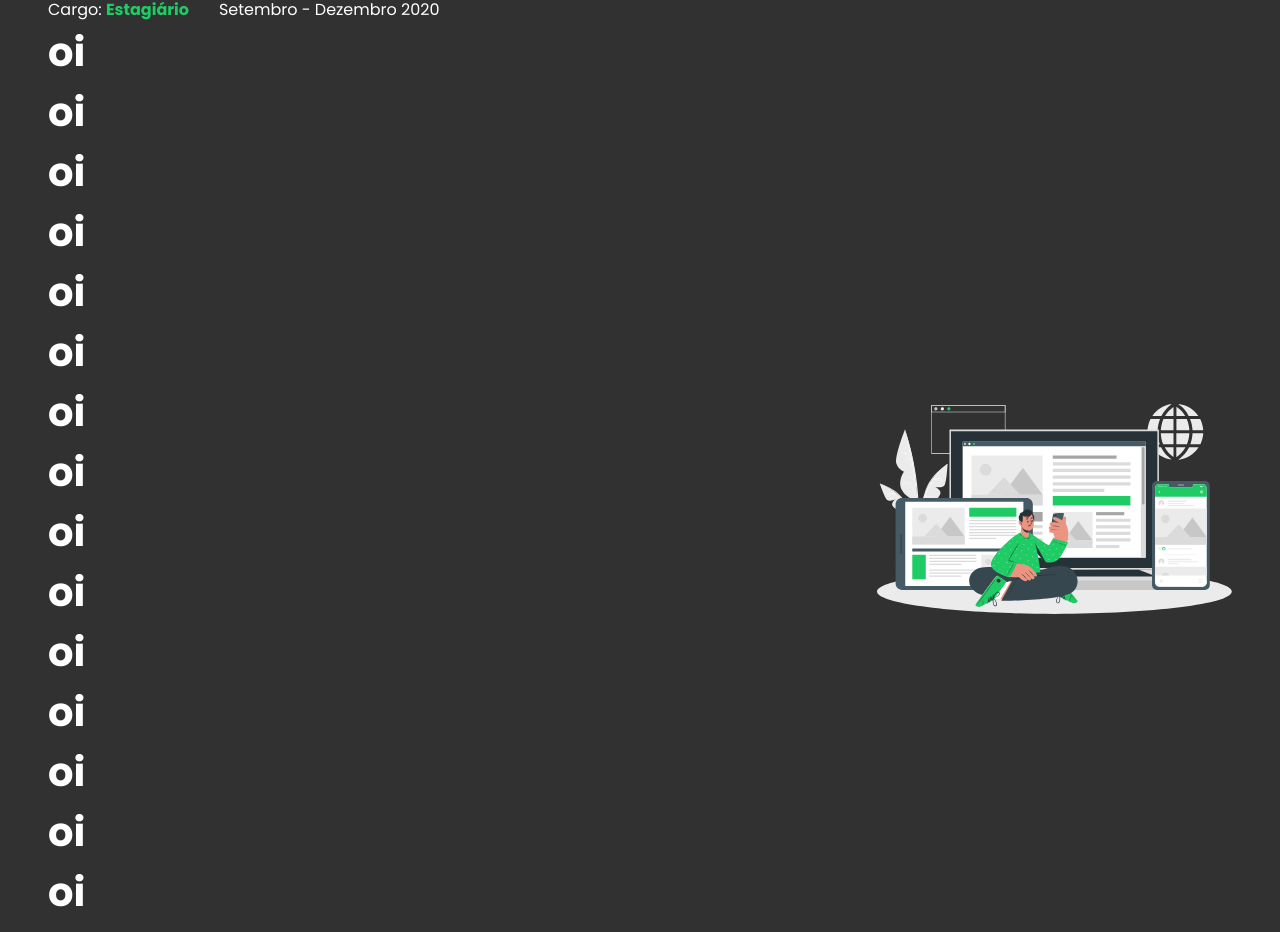
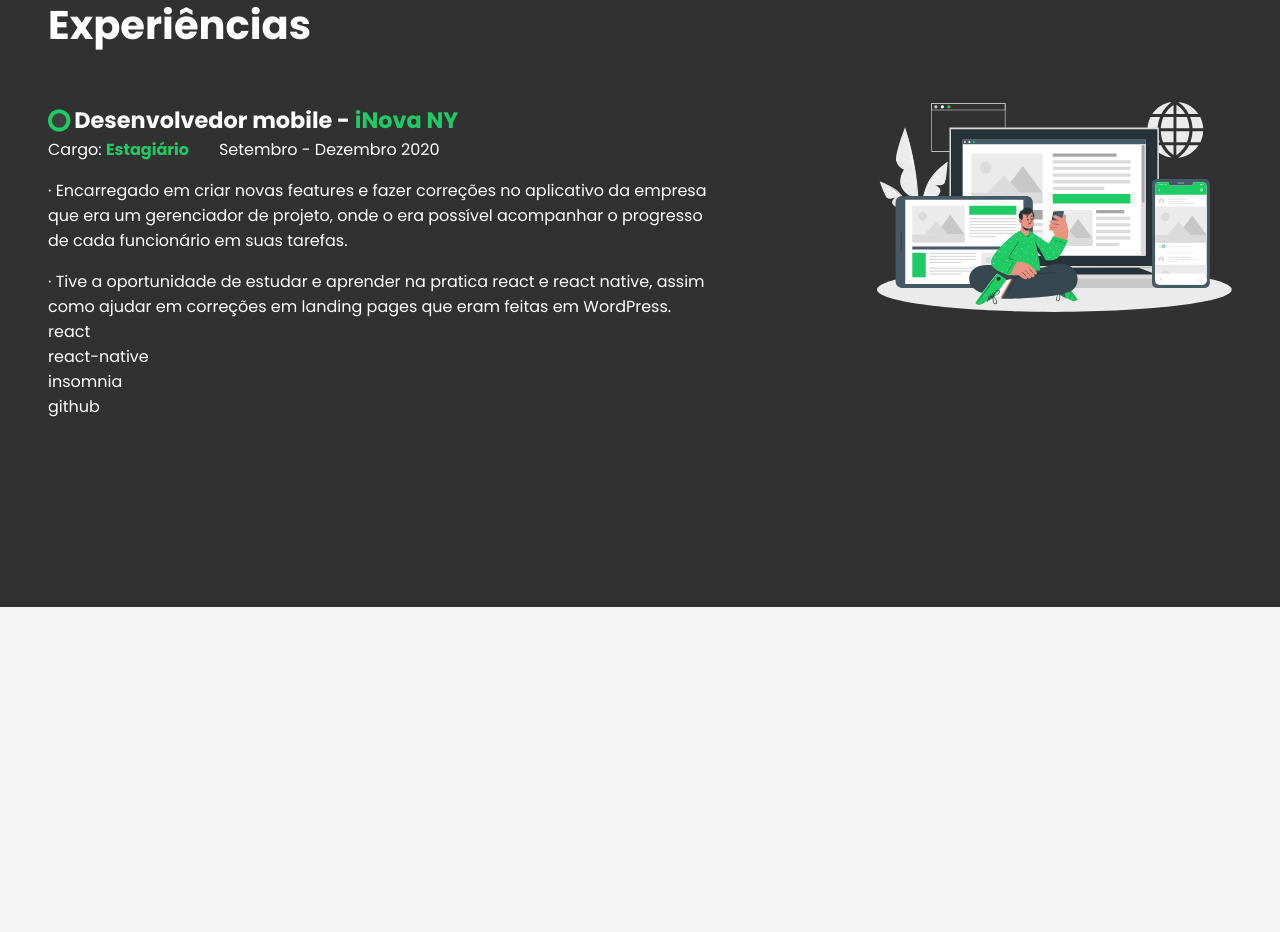
Before and after one commit to Mynameisjohndev/myPersonalBlog, a React (Create React App) app: page / in a window 1280 px wide. Shown: the part 993-1925 px from the top of the page. Built offline with nearby package versions, Linux system fonts and the light colour scheme.

Commit message:
feat: listing techs and description

```diff
--- a/src/components/SelectExperience/CustomScroll.ts
+++ b/src/components/SelectExperience/CustomScroll.ts
@@ -68,6 +68,9 @@ const ContentRow = styled.div`
       }
     }
   }
+  .description-item {
+    margin-top: 1rem;
+  }
 `;
 
 export { SelectExperienceContainer, ContentRow };
--- a/src/components/SelectExperience/index.tsx
+++ b/src/components/SelectExperience/index.tsx
@@ -27,7 +27,8 @@ const SelectExperience: React.FC<ISelectExperience> = ({ sections }) => {
       setActiveSection(newActiveSection);
     }
   };
-  const { company, date, ocupation, office, techs } = sections[activeSection];
+  const { company, date, ocupation, office, techs, description } =
+    sections[activeSection];
 
   return (
     <SelectExperienceContainer>
@@ -53,25 +54,16 @@ const SelectExperience: React.FC<ISelectExperience> = ({ sections }) => {
             </div>
           </div>
         </div>
-        <h1>oi</h1>
-        <h1>oi</h1>
-        <h1>oi</h1>
-        <h1>oi</h1>
-        <h1>oi</h1>
-        <h1>oi</h1>
-        <h1>oi</h1>
-        <h1>oi</h1>
-        <h1>oi</h1>
-        <h1>oi</h1>
-        <h1>oi</h1>
-        <h1>oi</h1>
-        <h1>oi</h1>
-        <h1>oi</h1>
-        <h1>oi</h1>
-        <h1>oi</h1>
-        <h1>oi</h1>
-        <h1>oi</h1>
-        <h1>oi</h1>
+        <div>
+          {description.map(item => {
+            return <p className="description-item">{item}</p>;
+          })}
+        </div>
+        <div>
+          {techs.map(item => {
+            return <p>{item}</p>;
+          })}
+        </div>
       </ContentRow>
     </SelectExperienceContainer>
   );
```
